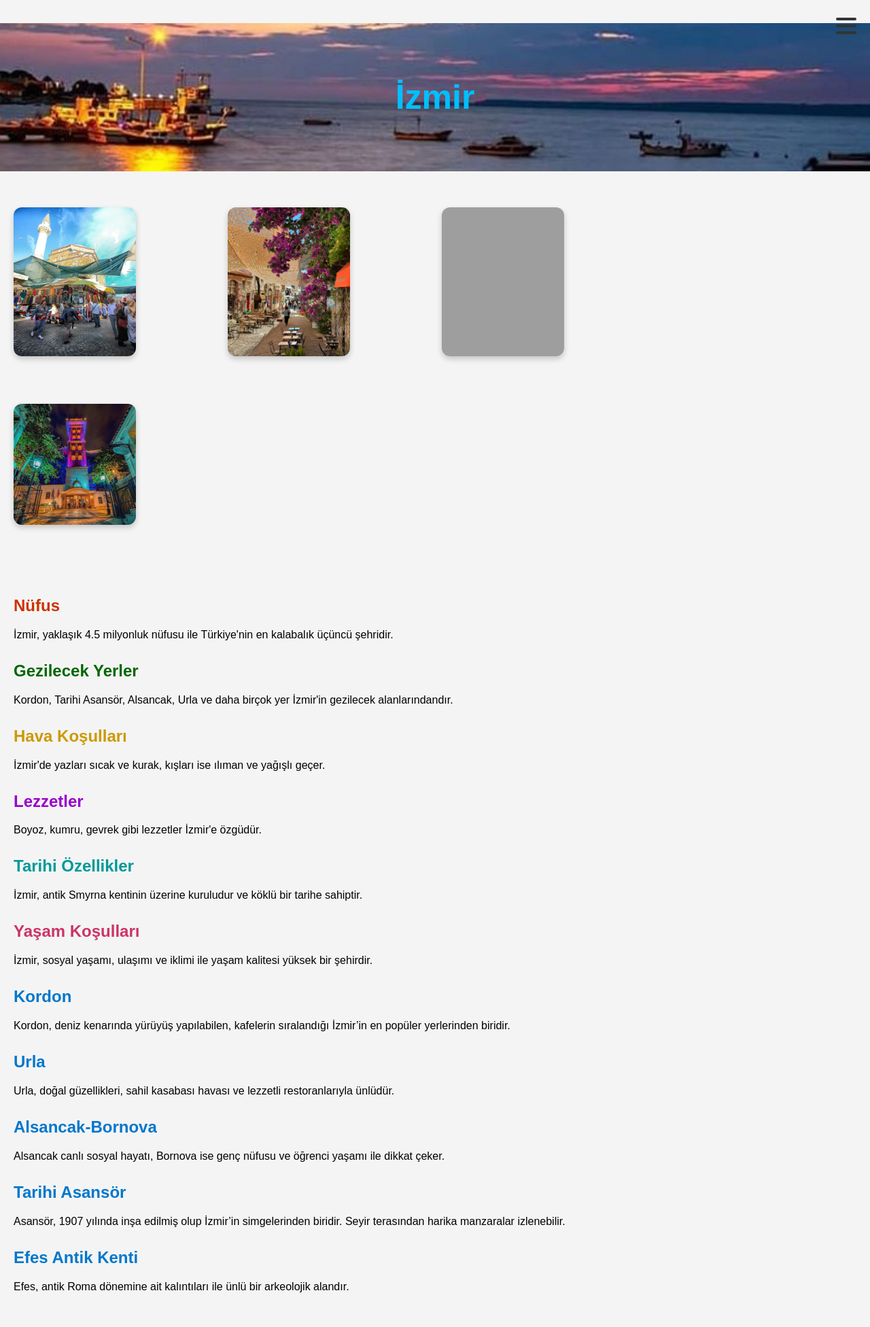
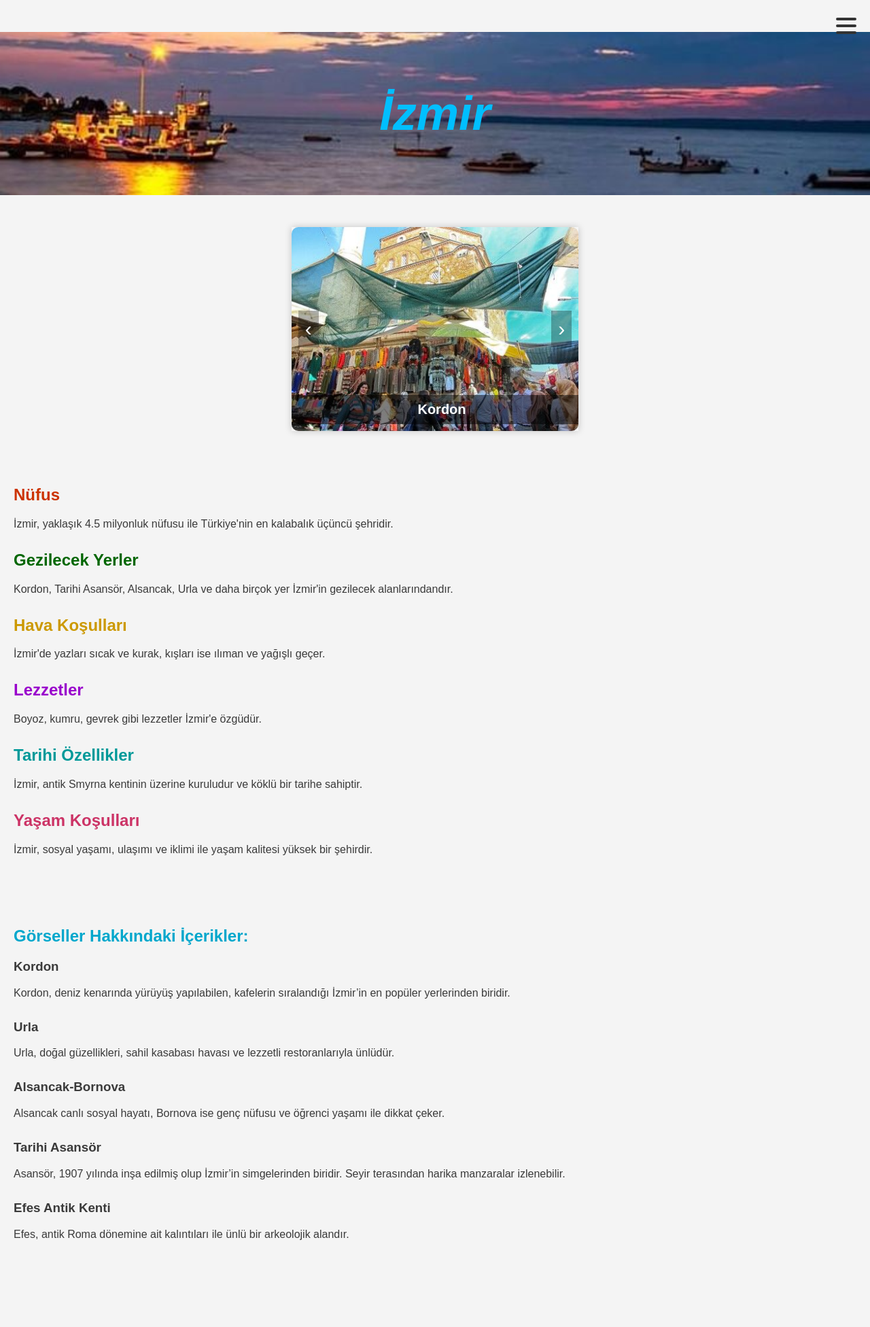
Before and after one commit to HazelBektas/webteknolojileriprojesi, a PHP site: page /sehrim.html in a window 1280 px wide. Shown: the whole page at 68% size. After the commit the page ends 1824 px from the top, so only its background shows below. Run offline with PHP 8.4, Linux system fonts and the light colour scheme; grey boxes are pictures that could not be loaded.

Commit message:
bugün style dosyasını düzenledim ve yazılarda bazı değişiklikler yaptım

```diff
--- a/web/index.html
+++ b/web/index.html
@@ -27,9 +27,7 @@
       <div class="row gy-4">
         <div class="col-md-6">
           <h3 class="hobby-title">Müzik</h3>
-          <div class="col-md-6">
-            <img src="images/muzık.jpeg" alt="muzik"  class="hobby-img" style="width:25%" />
-
+          <img src="images/muzık.jpeg" alt="muzik"  class="hobby-img" style="width:25%" />
           <p>müzik aletlerini severim, o yüzden genelde instrumental müzik dinlerim. profesyonel olmasa da bağlama çalıyorum.</p>
         </div></div>
         <div class="col-md-6">
--- a/web/sehrim.html
+++ b/web/sehrim.html
@@ -30,14 +30,30 @@
 
 
     <h1 class="header">İzmir</h1>
+
+<div class="slider-wrapper">
+  <div class="slider-track" id="sliderTrack">
+    <div class="slide" onclick="scrollToSection('kordon')">
+      <img src="images/kordon.jpg" alt="Kordon">
+      <p>Kordon</p>
+    </div>
+    <div class="slide" onclick="scrollToSection('urla')">
+      <img src="images/urla.jpg" alt="Urla">
+      <p>Urla</p>
+    </div>
+    <div class="slide" onclick="scrollToSection('alsancak')">
+      <img src="images/alsancak.jpg" alt="Alsancak">
+      <p>Alsancak - Bornova</p>
+    </div>
+    <div class="slide" onclick="scrollToSection('asansor')">
+      <img src="images/asansor.jpg" alt="Asansör">
+      <p>Tarihi Asansör</p>
+    </div>
   </div>
-  <div class="slider">
-  <a href="#kordon"><img src="images/kordon.jpg" alt="Kordon"></a>
-  <a href="#urla"><img src="images/urla.jpg" alt="Urla"></a>
-  <a href="#alsancak"><img src="images/alsancak.jpg" alt="Alsancak ve Bornova"></a>
-  <a href="#asansor"><img src="images/asansor.jpg" alt="Tarihi Asansör"></a>
+
+  <button class="slider-btn prev" onclick="prevSlide()">‹</button>
+  <button class="slider-btn next" onclick="nextSlide()">›</button>
 </div>
-
 
 
   <div class="content">
@@ -65,26 +81,60 @@
       <h2 style="color:#cc3366">Yaşam Koşulları</h2>
       <p>İzmir, sosyal yaşamı, ulaşımı ve iklimi ile yaşam kalitesi yüksek bir şehirdir.</p>
     </div>
-
+     <br> <br> <br>
+    <h2 style="color:#00a7cc">Görseller Hakkındaki İçerikler:</h2>
     <div id="kordon" class="section highlight">
-      <h2>Kordon</h2>
+      <h3>Kordon</h3>
       <p>Kordon, deniz kenarında yürüyüş yapılabilen, kafelerin sıralandığı İzmir’in en popüler yerlerinden biridir.</p>
     </div>
     <div id="urla" class="section highlight">
-      <h2>Urla</h2>
+      <h3>Urla</h3>
       <p>Urla, doğal güzellikleri, sahil kasabası havası ve lezzetli restoranlarıyla ünlüdür.</p>
     </div>
     <div id="alsancak" class="section highlight">
-      <h2>Alsancak-Bornova</h2>
+      <h3>Alsancak-Bornova</h3>
       <p>Alsancak canlı sosyal hayatı, Bornova ise genç nüfusu ve öğrenci yaşamı ile dikkat çeker.</p>
     </div>
     <div id="asansor" class="section highlight">
-      <h2>Tarihi Asansör</h2>
+      <h3>Tarihi Asansör</h3>
       <p>Asansör, 1907 yılında inşa edilmiş olup İzmir’in simgelerinden biridir. Seyir terasından harika manzaralar izlenebilir.</p>
     </div>
     <div id="efes" class="section highlight">
-      <h2>Efes Antik Kenti</h2>
+      <h3>Efes Antik Kenti</h3>
       <p>Efes, antik Roma dönemine ait kalıntıları ile ünlü bir arkeolojik alandır.</p>
   </div>
+
+  <script>
+
+  let currentIndex = 0;
+  const track = document.getElementById("sliderTrack");
+  const totalSlides = track.children.length;
+
+  function updateSlider() {
+    track.style.transform = `translateX(-${currentIndex * 100}%)`;
+  }
+
+  function nextSlide() {
+    currentIndex = (currentIndex + 1) % totalSlides;
+    updateSlider();
+  }
+
+  function prevSlide() {
+    currentIndex = (currentIndex - 1 + totalSlides) % totalSlides;
+    updateSlider();
+  }
+
+  setInterval(nextSlide, 3000); // 3 saniyede bir otomatik geçiş
+
+  function scrollToSection(id) {
+    const section = document.getElementById(id);
+    if (section) {
+      section.scrollIntoView({ behavior: "smooth" });
+    }
+  }
+
+
+</script>
+
 </body>
 </html>
--- a/web/style.css
+++ b/web/style.css
@@ -1,4 +1,4 @@
-<style>
+
     body {
       background-color: #f9f7f1;
       color: #3a3a3a;
@@ -109,7 +109,8 @@
       color: #00bfff;
       padding: 80px 20px;
       text-align: center;
-      font-size: 50px;
+      font-size: 70px;
+      font-style: italic;
     }
 
     .header h1 {
@@ -189,28 +190,85 @@
       background-color: #eee;
     }
 
-
-
-
-    .slider {
-  display: flex;
-  flex-wrap: wrap;
-  justify-content: left;
-  gap: 15px;
-  padding: 20px;
+.slider-wrapper {
+  position: relative;
+  overflow: hidden;
+  width: 33%;
+  height: 300px;
+  margin: 40px auto;
+   box-shadow: 0 0 10px rgba(0, 0, 0, 0.2);
 }
 
-.slider img {
-  width: 60%;
-  max-width: 300px;
-  height: 80%;
-  border-radius: 12px;
-  box-shadow: 0 4px 8px rgba(0,0,0,0.2);
-  transition: transform 0.3s ease;
+.slider-track {
+  display: flex;
+  transition: transform 0.5s ease-in-out;
+  height: 100%;
 }
 
-.slider img:hover {
-  transform: scale(1.05);
+.slide {
+  flex: 0 0 100%;
+  position: relative;
+  text-align: center;
+  cursor: pointer;
+}
+
+.slide img {
+  width: 100%;
+  height: 100%;
+  object-fit: cover;
+  border-radius: 10px;
+}
+
+.slide p {
+  position: absolute;
+  bottom: 10px;
+  width: 100%;
+  margin: 0;
+  background: rgba(0, 0, 0, 0.5);
+  color: white;
+  font-weight: bold;
+  font-size: 20px;
+  padding: 10px;
+  border-radius: 0 0 10px 10px;
+}
+
+.slider-btn {
+  position: absolute;
+  top: 50%;
+  transform: translateY(-50%);
+  font-size: 30px;
+  background-color: rgba(0, 0, 0, 0.3);
+  color: white;
+  border: none;
+  padding: 10px;
+  cursor: pointer;
+  z-index: 10;
+}
+
+.prev {
+  left: 10px;
+}
+
+.next {
+  right: 10px;
+}
+
+/* Mobil uyum */
+@media (max-width: 768px) {
+  .slider-wrapper {
+    height: 200px;
+    width: 90%;
+  }
+
+  .slide p {
+    font-size: 16px;
+    padding: 6px;
+  }
+
+  .slider-btn {
+    font-size: 24px;
+    padding: 6px;
+  }
 }
 
     .content {
@@ -228,5 +286,3 @@
     .highlight {
       scroll-margin-top: 100px;
     }
-
-  </style>
```
Also changed, not shown: web/egitim.html (+9 -4 lines).
